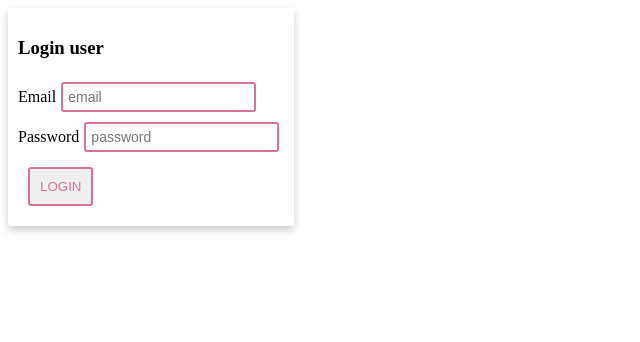
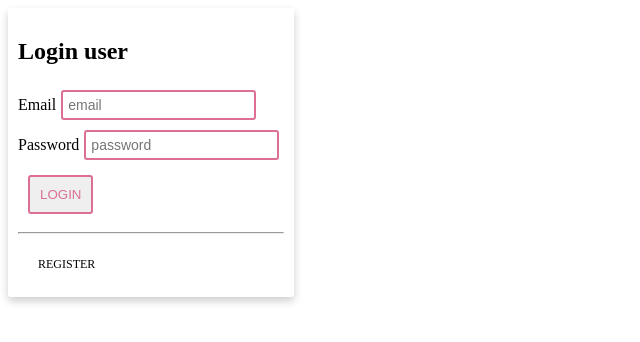
Before and after one commit to LucaPierfederici/si_test, a React app: page /login in a window 1280 px wide. Shown: the top 342 px of the page, without its empty margins (0-640 px from the left). Built offline with nearby package versions, Linux system fonts and the light colour scheme.

Commit message:
register button

```diff
--- a/src/app/ui/components/UserForm/index.jsx
+++ b/src/app/ui/components/UserForm/index.jsx
@@ -5,8 +5,7 @@ import { UserAction } from '../../../store/user/user.actions';
 import PropTypes from 'prop-types';
 import { UsersListAction } from '../../../store/usersList/usersList.actions';
 import capitalize from 'lodash/capitalize';
-import { Button } from '../../components/elements/Button';
-import { Input } from '../../components/elements/Input';
+import { Button, Input, ErrorMessage, Link } from '../../components/elements';
 
 class UserForm extends React.Component {
 
@@ -31,9 +30,8 @@ class UserForm extends React.Component {
     const { user } = this.props;
     return user && (
       <div>
-        <h3>{capitalize(this.props.type)} user</h3>
-        {this.props.errorMessage && (<label>{this.props.errorMessage}</label>)}
-        <form >
+        <h2>{capitalize(this.props.type)} user</h2>
+        <form>
           <div>
             <label>Email</label>
             <Input placeholder="email" onChange={e => this.setState({ email: e.target.value })} />
@@ -42,8 +40,10 @@ class UserForm extends React.Component {
             <label>Password</label>
             <Input placeholder="password" onChange={e => this.setState({ password: e.target.value })} type="password" />
           </div>
+          {this.props.errorMessage && (<ErrorMessage>{this.props.errorMessage}</ErrorMessage>)}
           <Button type="submit" onClick={this.onClick.bind(this)}>{this.props.type.toUpperCase()}</Button>
         </form>
+        {this.props.type == "login" && (<div><hr /> <Link to="/register">Register</Link></div>)}
       </div>
     )
   }
```
